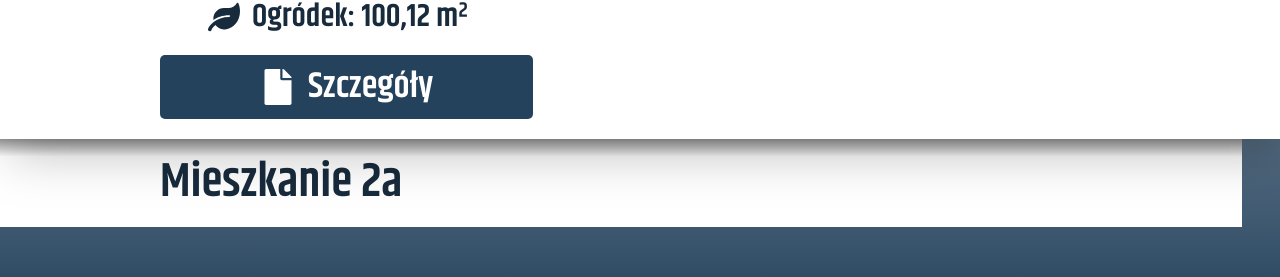
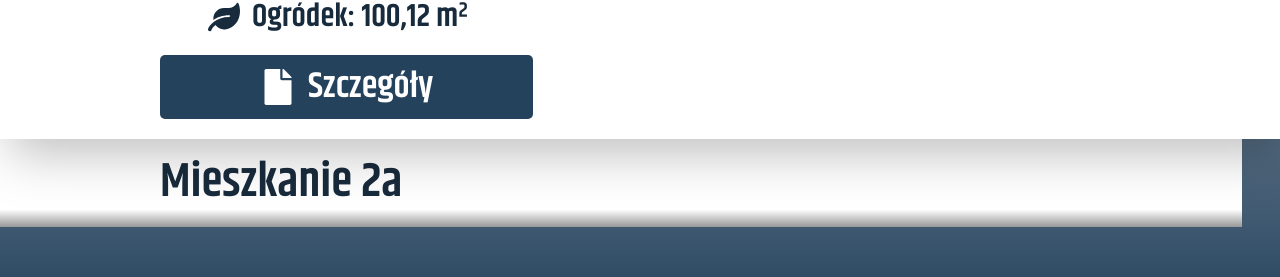
Before and after one commit to ruffaaw/grabowki-website, a Next.js app: page / in a window 1280 px wide. Shown: the part 4577-4854 px from the top of the page. Built offline with nearby package versions, Linux system fonts and the light colour scheme.

Commit message:
feat: corrected liear background color

```diff
--- a/app/components/Houses.tsx
+++ b/app/components/Houses.tsx
@@ -164,7 +164,7 @@ export default function Houses() {
         </div> */}
       </div>
       {next && (
-        <div className="flex flex-row w-[90%] md:w-[97%] bg-transparent bg-linear-to-t to-[#999999] from-[80%] from-[#FFFFFF] py-5 justify-between items-center px-8 md:px-40 space-x-56 z-10">
+        <div className="flex flex-row w-[90%] md:w-[97%] bg-transparent bg-linear-to-b to-[#999999] from-[80%] from-[#FFFFFF] py-5 justify-between items-center px-8 md:px-40 space-x-56 z-10">
           <p className="text-4xl md:text-5xl font-semibold text-[#182B3C] text-center">
             {next.nazwa}
           </p>
```
